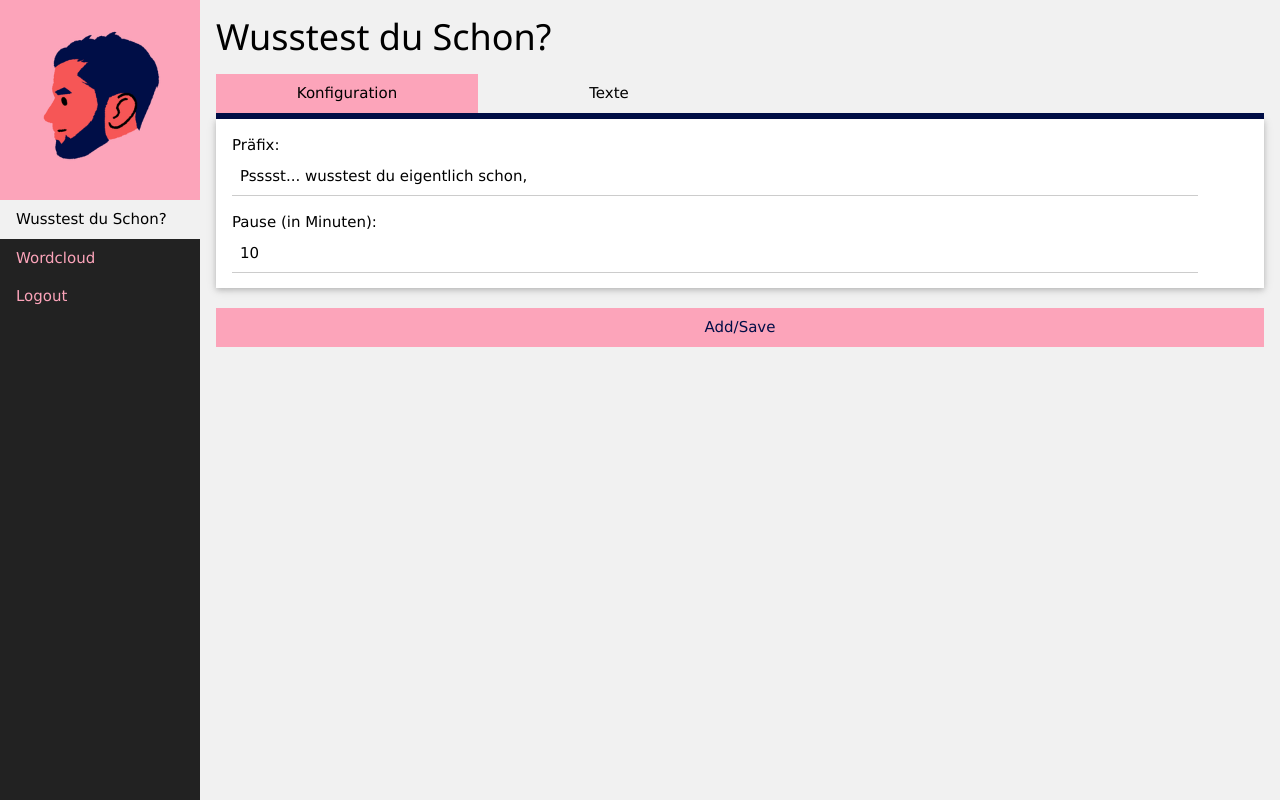
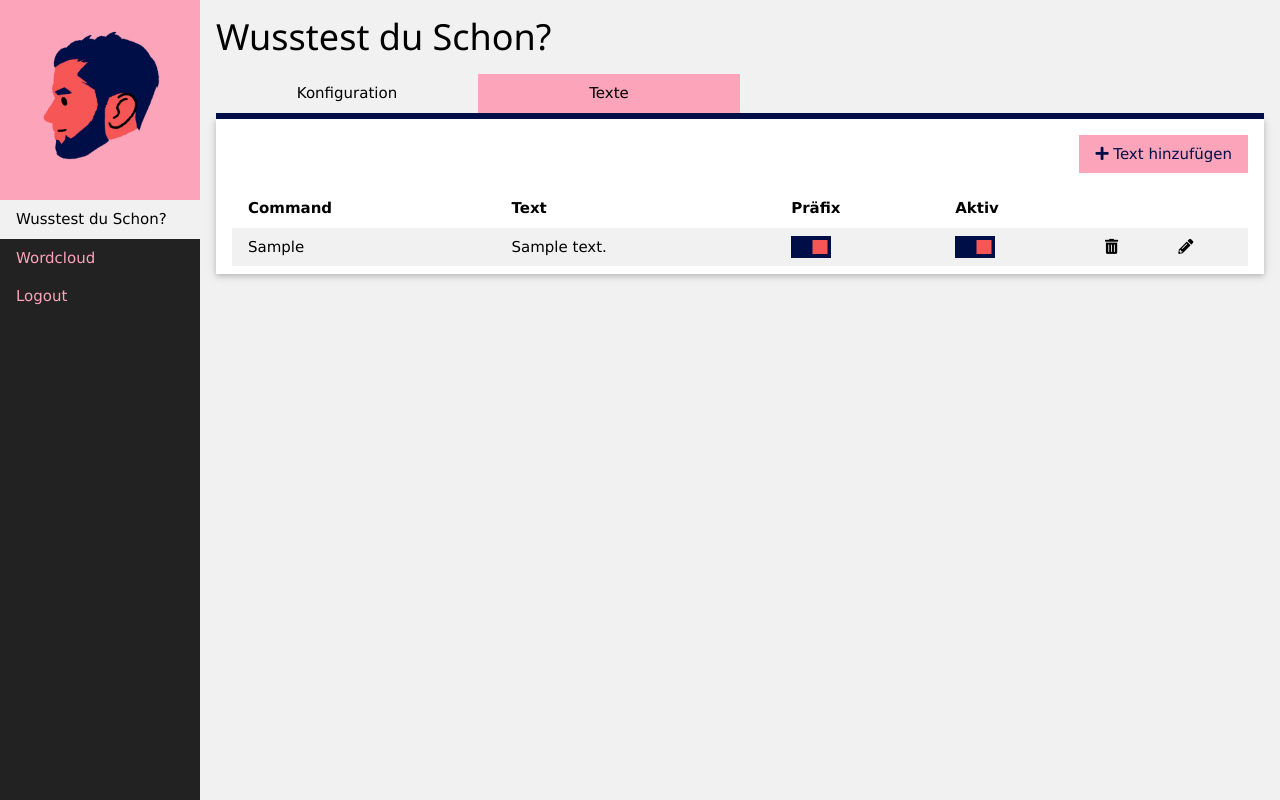
Before and after one commit to dnns01/haugebot, a Django app: page /wusstest_du_schon/?active=texts in a window 1280 px wide. Run offline with Django 3.2, Linux system fonts and the light colour scheme; a user stored in the database is signed in; data comes from the database, SQL or seed files in the repository; tables that the repository leaves empty hold one stand-in row (values such as "Sample post").

Commit message:
Changed look and behaviour of wordcloud and text loop websites

```diff
--- a/haugebot/settings.py
+++ b/haugebot/settings.py
@@ -115,6 +115,8 @@ AUTH_PASSWORD_VALIDATORS = [
     },
 ]
 
+DEFAULT_AUTO_FIELD = 'django.db.models.BigAutoField'
+
 # Internationalization
 # https://docs.djangoproject.com/en/3.1/topics/i18n/
 
--- a/haugebot/urls.py
+++ b/haugebot/urls.py
@@ -27,7 +27,10 @@ urlpatterns = [
     path('logout/', views.logout, name="logout"),
     path('login/redirect/', views.login_redirect, name="login_redirect"),
     path('wusstest_du_schon/', views.wusstest_du_schon, name="wusstest_du_schon"),
-    path('wusstest_du_schon/remove/<int:id>', views.wusstest_du_schon_remove, name="wusstest_du_schon_remove"),
+    path('wusstest_du_schon/new/', views.wusstest_du_schon_new, name="wusstest_du_schon_new"),
+    path('wusstest_du_schon/edit/<int:text_id>', views.wusstest_du_schon_edit, name="wusstest_du_schon_edit"),
+    path('wusstest_du_schon/active', views.wusstest_du_schon_active, name="wusstest_du_schon_active"),
+    path('wusstest_du_schon/remove', views.wusstest_du_schon_remove, name="wusstest_du_schon_remove"),
     path('wordcloud/', views.wordcloud, name="wordcloud"),
     path('wordcloud/live/<str:id>', views.wordcloud_live, name="wordcloud_live")
 ]
--- a/haugebot_twitch/wordcloud.py
+++ b/haugebot_twitch/wordcloud.py
@@ -57,7 +57,8 @@ class Wordcloud(commands.Cog):
             else:
                 self.running = False
         else:
-            self.words[ctx.author.name] = phrase
+            # self.words[ctx.author.name] = phrase
+            self.words[phrase] = phrase
 
     def sum_words(self):
         words = {}
--- a/haugebot_web/models.py
+++ b/haugebot_web/models.py
@@ -18,7 +18,7 @@ class TwitchColor(models.Model):
 
 
 class WusstestDuSchon(models.Model):
-    advertised_command = models.CharField(max_length=20)
+    command = models.CharField(max_length=20)
     text = models.TextField(max_length=450)
     use_prefix = models.BooleanField(default=True, verbose_name="Präfix verwenden")
     active = models.BooleanField(default=True, verbose_name="Aktiv")
--- a/haugebot_web/static/css/styles.css
+++ b/haugebot_web/static/css/styles.css
@@ -133,3 +133,17 @@ input:checked + .slider:before {
     -ms-transform: translateX(17.5px);
     transform: translateX(17.5px);
 }
+
+#permitted li .arrow, #not-permitted li .arrow {
+    color: var(--haugeblue);
+    display: none;
+}
+
+#permitted li:hover .arrow, #not-permitted li:hover .arrow {
+    color: var(--haugeblue);
+    display: inline;
+}
+
+#permitted li {
+    padding-left: 40px;
+}
--- /dev/null
+++ b/haugebot_web/templates/did_you_know/config.html
@@ -0,0 +1,20 @@
+<div class="w3-card w3-white w3-display-container">
+    <div class="w3-container w3-form-container">
+        {{ config_form.non_field_errors }}
+        {% for field in config_form %}
+            <p>
+                {{ field.errors }}
+                {% if field.widget_type == "checkbox" %}
+                    <label class="switch">
+                        {{ field }}
+                        <span class="slider"></span>
+                    </label>
+                    {{ field.label_tag }}
+                {% else %}
+                    {{ field.label_tag }}
+                    {{ field }}
+                {% endif %}
+            </p>
+        {% endfor %}
+    </div>
+</div>
--- /dev/null
+++ b/haugebot_web/templates/did_you_know/index.html
@@ -0,0 +1,33 @@
+{% extends 'layout.html' %}
+
+{% block content %}
+    <div class="w3-row w3-display-container w3-bottombar">
+        <a href="#">
+            <div id="tablink_Konfiguration"
+                 class="w3-col s3 l3 m3 tablink w3-hover-haugepink w3-padding {% if "config" == active %}active{% endif %}">
+                Konfiguration
+            </div>
+        </a>
+        <a href="#">
+            <div id="tablink_Texte"
+                 class="w3-col s3 l3 m3 tablink w3-hover-haugepink w3-padding {% if "texts" == active %}active{% endif %}">
+                Texte
+            </div>
+        </a>
+    </div>
+
+    <div class="w3-container form" id="Konfiguration"
+         style="{% if "config" != active %}display:none; {% endif %}">
+        <form method="post">
+            <input type="hidden" id="id-active" value="config" name="form-active"/>
+            {% csrf_token %}
+            {% include "did_you_know/config.html" %}
+            <input type="submit" value="Add/Save" class="w3-button w3-haugepink w3-block">
+        </form>
+    </div>
+    <div class="w3-container form" id="Texte"
+         style="{% if "texts" != active %}display:none; {% endif %}">
+        {% csrf_token %}
+        {% include "did_you_know/list.html" %}
+    </div>
+{% endblock %}
--- /dev/null
+++ b/haugebot_web/templates/did_you_know/list.html
@@ -0,0 +1,46 @@
+{% csrf_token %}
+<div class="w3-card w3-white">
+    <div>
+        <a href="{% url "wusstest_du_schon_new" %}" class="w3-button w3-haugepink w3-right w3-margin"><i
+                class="fas fa-plus"></i> Text hinzufügen</a>
+    </div>
+    <div class="w3-padding">
+        <table class="w3-table w3-striped">
+            <tbody>
+            <tr>
+                <th>Command</th>
+                <th>Text</th>
+                <th>Präfix</th>
+                <th>Aktiv</th>
+                <th></th>
+                <th></th>
+            </tr>
+            {% for loop_text in loop_texts %}
+                <tr>
+                    <td>{{ loop_text.command }}</td>
+                    <td>{{ loop_text.text }}</td>
+                    <td>
+                        <label class="switch">
+                            <input class="w3-switch" type="checkbox" {% if loop_text.use_prefix %}checked{% endif %}
+                                   onchange="wusstestDuSchonUsePrefix(this, '{{ loop_text.command }}'), 'prefix'">
+                            <span class="slider"></span>
+                        </label>
+                    </td>
+                    <td>
+                        <label class="switch">
+                            <input class="w3-switch" type="checkbox" {% if loop_text.active %}checked{% endif %}
+                                   onchange="wusstestDuSchonSetActive(this, '{{ loop_text.command }}'), 'active'">
+                            <span class="slider"></span>
+                        </label>
+                    </td>
+                    <td><a href="{% url "wusstest_du_schon" %}?active=texts"
+                           onclick="wusstestDuSchonRemove({{ loop_text.id }})"> <em
+                            class="fas fa-trash-alt"></em></a></td>
+                    <td><a href="{% url "wusstest_du_schon_edit" loop_text.id %}"><em
+                            class="fas fa-pencil-alt"></em></a></td>
+                </tr>
+            {% endfor %}
+            </tbody>
+        </table>
+    </div>
+</div>
--- a/haugebot_web/views.py
+++ b/haugebot_web/views.py
@@ -1,11 +1,13 @@
 import os
+import json
 
 import requests
 from django.contrib.auth import authenticate, login as django_login, logout as django_logout
 from django.contrib.auth.decorators import login_required
 from django.forms import modelformset_factory, modelform_factory
-from django.shortcuts import render, redirect
+from django.shortcuts import render, redirect, get_object_or_404
 from django.urls import reverse
+from django.http import Http404, JsonResponse, HttpResponse, HttpRequest
 
 from .forms import BaseForm
 from .models import WusstestDuSchon, Setting
@@ -17,54 +19,10 @@ def home(request):
 
 
 @login_required(login_url="/login")
-def wusstest_du_schon(request):
-    wusstest_du_schon_form_set = modelformset_factory(WusstestDuSchon, form=BaseForm,
-                                                  fields=('advertised_command', 'text', 'use_prefix', 'active'))
-    settings_form = modelform_factory(Setting, form=BaseForm,
-                                     fields=('wusstest_du_schon_prefix', 'wusstest_du_schon_loop'))
-    active = "config"
-    form = None
-
-    if request.method == "POST":
-        active = request.POST["form-active"]
-
-        if active == "config":
-            form = settings_form(request.POST, instance=Setting.objects.first())
-        elif active == "wusstestdu":
-            form = wusstest_du_schon_form_set(request.POST, request.FILES)
-
-        if form and form.is_valid():
-            form.save()
-
-    forms = {"Konfiguration": {
-        "display": "card",
-        'type': 'form',
-        'name': 'config',
-        'form': settings_form(instance=Setting.objects.first()),
-    },
-        "Texte": {
-            'display': 'card',
-            'type': 'formset',
-            'name': 'wusstestdu',
-            'formset': wusstest_du_schon_form_set(),
-            'remove_url': 'wusstest_du_schon_remove',
-        },
-    }
-
-    return render(request, "form.html", {'title': 'Wusstest du Schon?', 'forms': forms, 'active': active})
-
-
-@login_required(login_url="/login")
-def wusstest_du_schon_remove(request, id):
-    WusstestDuSchon.objects.filter(pk=id).delete()
-
-    return redirect("/wusstest_du_schon")
-
-
-#@login_required(login_url="/login")
 def wordcloud(request):
     id = os.getenv("DJANGO_WORDCLOUD_LIVE_ID")
-    embed_link = "" #f"{request.scheme}://{request.headers['Host']}{reverse('wordcloud_live', args=(id,))}" if request.user.is_broadcaster else ""
+    host = os.getenv("DJANGO_ALLOWED_HOST1")
+    embed_link = f"{request.scheme}://{host}{reverse('wordcloud_live', args=(id,))}" if request.user.is_broadcaster else ""
     return render(request, "wordcloud.html", {'title': 'Wordcloud', "ws_url": os.getenv("WORDCLOUD_WS_URL"),
                                               "session_key": request.session.session_key, "embed_link": embed_link})
 
@@ -117,3 +75,99 @@ def exchange_code(code):
                 'refresh_token': credentials['refresh_token']}
 
     return None
+
+
+# <editor-fold desc="Wusstest du Schon">
+@login_required(login_url="/login")
+def wusstest_du_schon(request: HttpRequest) -> HttpResponse:
+    settings_form = modelform_factory(Setting, form=BaseForm,
+                                      fields=('wusstest_du_schon_prefix', 'wusstest_du_schon_loop'))
+    loop_texts = WusstestDuSchon.objects.all()
+    active = "config"
+
+    if active_param := request.GET.get("active"):
+        active = active_param
+
+    if request.method == "POST":
+        active = request.POST["form-active"]
+
+        if active == "config":
+            form = settings_form(request.POST, instance=Setting.objects.first())
+            if form and form.is_valid():
+                form.save()
+
+    return render(request, "did_you_know/index.html", {'title': 'Wusstest du Schon?', 'active': active,
+                                                       "config_form": settings_form(instance=Setting.objects.first()),
+                                                       "loop_texts": loop_texts})
+
+
+@login_required(login_url="/login")
+def wusstest_du_schon_new(request: HttpRequest) -> HttpResponse:
+    wusstest_du_schon_form = modelform_factory(WusstestDuSchon, form=BaseForm,
+                                               fields=('command', 'text', 'use_prefix', 'active'))
+    if request.method == "POST":
+        form = wusstest_du_schon_form(request.POST)
+
+        if form.is_valid():
+            form.save()
+            return redirect("/wusstest_du_schon?active=texts")
+
+    form = wusstest_du_schon_form()
+
+    return render(request, "did_you_know/edit.html", {'title': 'Wusstest du Schon?', "form": {"form": form}})
+
+
+@login_required(login_url="/login")
+def wusstest_du_schon_edit(request: HttpRequest, text_id: int) -> HttpResponse:
+    text = get_object_or_404(WusstestDuSchon, pk=text_id)
+    wusstest_du_schon_form = modelform_factory(WusstestDuSchon, form=BaseForm,
+                                               fields=('command', 'text', 'use_prefix', 'active'))
+    if request.method == "POST":
+        form = wusstest_du_schon_form(request.POST, instance=text)
+
+        if form.is_valid():
+            form.save()
+            return redirect("/wusstest_du_schon?active=texts")
+
+    form = wusstest_du_schon_form(instance=text)
+
+    return render(request, "did_you_know/edit.html", {'title': 'Wusstest du Schon?', "form": {"form": form}})
+
+
+@login_required(login_url="/login")
+def wusstest_du_schon_active(request: HttpRequest) -> JsonResponse:
+    if request.method == "POST":
+        try:
+            payload = json.loads(request.body)
+            command = get_object_or_404(WusstestDuSchon, pk=payload["id"])
+            field_name = payload["field"]
+            if field_name == "prefix":
+                command.use_prefix = payload["active"]
+                field = command.use_prefix
+            elif field_name == "active":
+                command.active = payload["active"]
+                field = command.active
+            command.save()
+
+            return JsonResponse({"active": field})
+        except (json.decoder.JSONDecodeError, KeyError):
+            pass
+
+    raise Http404
+
+
+@login_required(login_url="/login")
+def wusstest_du_schon_remove(request):
+    if request.method == "POST":
+        try:
+            payload = json.loads(request.body)
+            command = get_object_or_404(WusstestDuSchon, pk=payload["id"])
+            command.delete()
+        except (json.decoder.JSONDecodeError, KeyError):
+            pass
+
+        return JsonResponse({})
+
+    raise Http404
+
+# </editor-fold>
```
Also changed, not shown: haugebot_twitch/haugebot.py (+0 -10 lines), haugebot_web/static/js/scripts.js (+36 -0 lines), haugebot_web/templates/did_you_know/edit.html (added, +9 -0 lines), haugebot_web/templates/wordcloud.html (+53 -51 lines), haugebot_web/migrations/0006_auto_20211220_0048.py (added).
